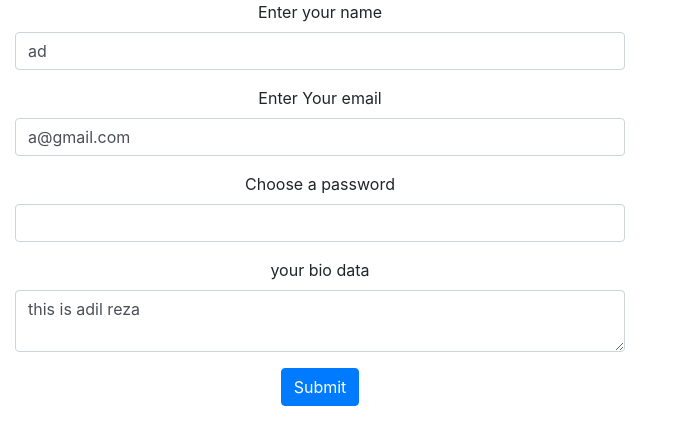
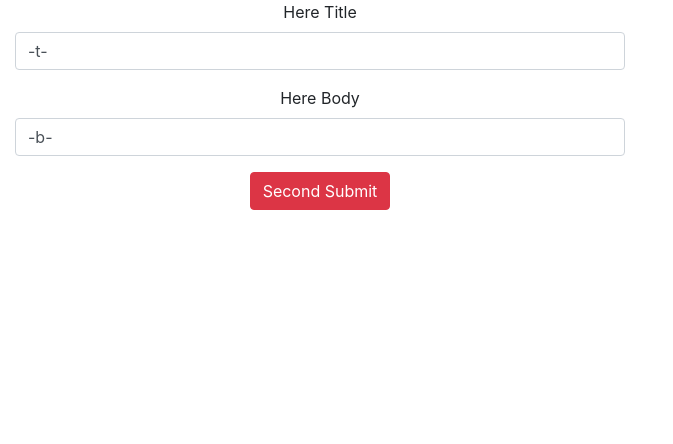
Before and after one commit to NodeWorldv2/axios-get-post, a React (Create React App) app: page / in a window 1280 px wide. Shown: the top 444 px of the page, without its empty margins (0-673 px from the left). Built offline with nearby package versions, Linux system fonts and the light colour scheme.

Commit message:
completing the post request axios

```diff
--- a/src/App.js
+++ b/src/App.js
@@ -7,6 +7,7 @@ import NewComponent from './components/new_components';
 import Axiostest from './components/state_component';
 import Axiosfetch from './components/Axios_comp'
 import PostAxios from './components/form/postaxios'
+import PostAxios2 from './components/form/postaxios2'
 
 
 class App extends Component{
@@ -15,7 +16,8 @@ class App extends Component{
           return(
             <div className="App">
 
-              <PostAxios/>
+              <PostAxios2/>
+
 
             </div>
           )
--- a/src/components/form/postaxios.js
+++ b/src/components/form/postaxios.js
@@ -1,14 +1,17 @@
 import React, { Component } from 'react';
 import axios from 'axios'
 
-class Postaxios extends Component {
-
-    state = {
+const initialState = {
     name:'ad',
     email: 'a@gmail.com',
     password: '',
     bio: 'this is adil reza'
 }
+
+
+class Postaxios extends Component {
+
+    state = initialState;
 
     changeHandeler = event =>{
 
@@ -18,9 +21,15 @@ class Postaxios extends Component {
 
     };
 
+
+
     submitHandeler = event =>{
         event.preventDefault()
         console.log(this.state)
+
+        this.setState({
+            ... initialState
+        })
     };
 
 
@@ -30,6 +39,7 @@ class Postaxios extends Component {
     render() {
         console.log("Render function call")
         return (
+            <div className="row">
                     <div className="col-md-6">
 
                         <form onSubmit={this.submitHandeler}>
@@ -45,7 +55,7 @@ class Postaxios extends Component {
                             </div>
                             <div className="form-group">
                             <label htmlFor="password">Choose a password</label>
-                  <input onChange={this.changeHandeler} type="password" name="password" id="password" value={this.state.password} className="form-control" placeholder="" aria-describedby="helpId"/>
+                            <input required onChange={this.changeHandeler} type="password" name="password" id="password" value={this.state.password} className="form-control" placeholder="" aria-describedby="helpId"/>
 
                             </div>
                             <div className="form-group">
@@ -61,6 +71,8 @@ class Postaxios extends Component {
                         </form>
 
                     </div>
+
+            </div>
         );
     }
 }
--- /dev/null
+++ b/src/components/form/postaxios2.js
@@ -0,0 +1,68 @@
+import React, { Component } from 'react';
+import axios from 'axios'
+
+const secondState = {
+    title : '-t-',
+    body : '-b-',
+    userId : '7789'
+}
+
+const BASEURL = 'https://jsonplaceholder.typicode.com';
+
+
+class postaxios2 extends Component {
+
+    state = secondState;
+
+    changeHandeler2 = event2 =>{
+        this.setState({
+            [event2.target.name]: event2.target.value
+        })
+    };
+
+    submitHandeler2 = event3 =>{
+        event3.preventDefault()
+        console.log(this.state)
+
+        axios.post(`${BASEURL}/posts`, this.state)
+            .then(res=>{
+                console.log(res.data)
+            })
+            .catch(error=>{
+                console.log(error)
+            })
+
+    };
+
+    render() {
+        return (
+            <div>
+                <div className="col-md-6">
+                        <form onSubmit = {this.submitHandeler2}>
+
+                            <div className="form-group">
+                              <label htmlFor="title">Here Title</label>
+                              <input onChange={this.changeHandeler2} type="text" name="title" id="title" value={this.state.title} className="form-control" placeholder="" aria-describedby="helpId"/>
+
+                            </div>
+
+                            <div className="form-group">
+                              <label htmlFor="body">Here Body</label>
+                              <input onChange={this.changeHandeler2} type="text"  name="body" id="body" value={this.state.body} className="form-control" placeholder="" aria-describedby="helpId"/>
+
+                            </div>
+
+
+
+                            <button type="submit" name="submit2" className="btn btn-danger">Second Submit</button>
+
+                        </form>
+
+                    </div>
+
+            </div>
+        );
+    }
+}
+
+export default postaxios2;
```
Lines whose indentation alone changed are shown as unchanged.
